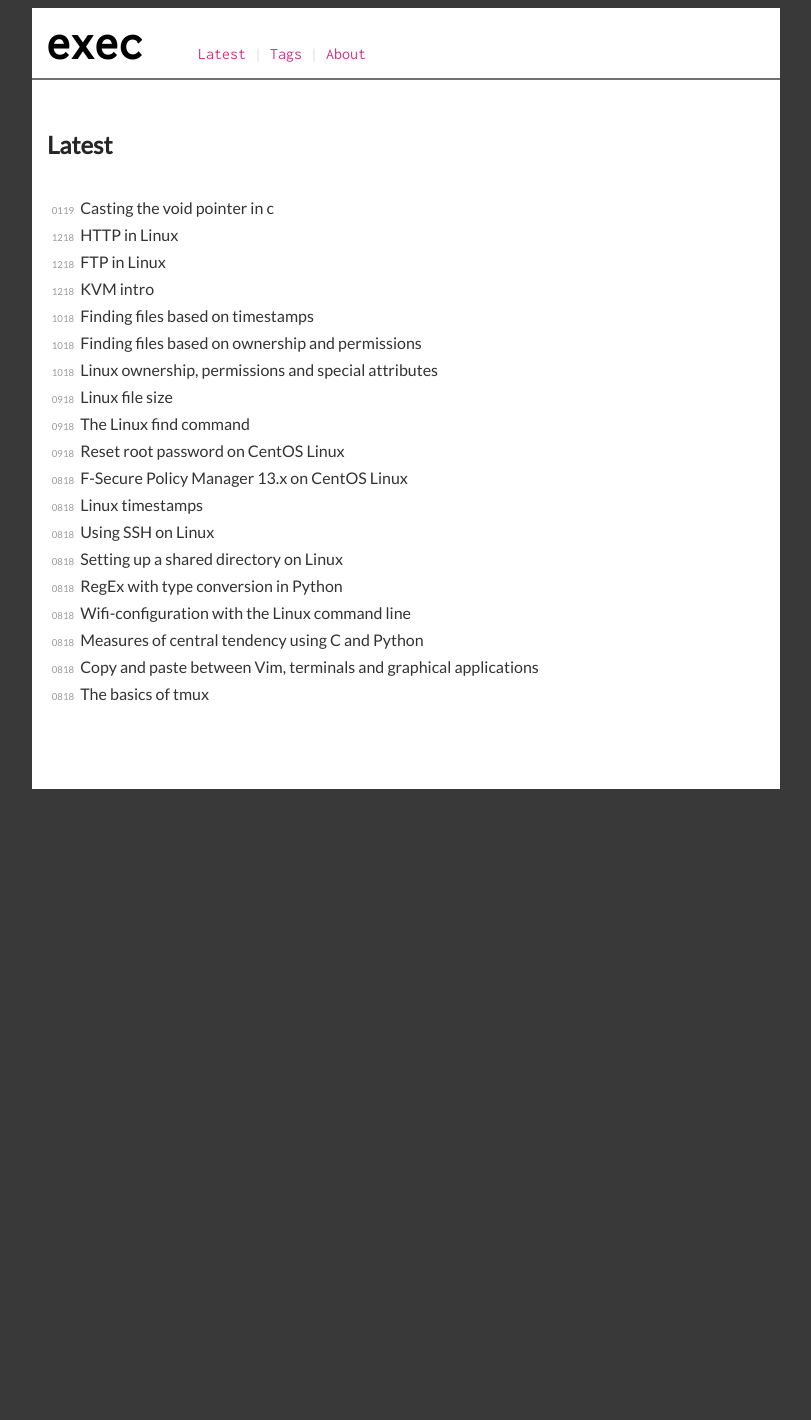
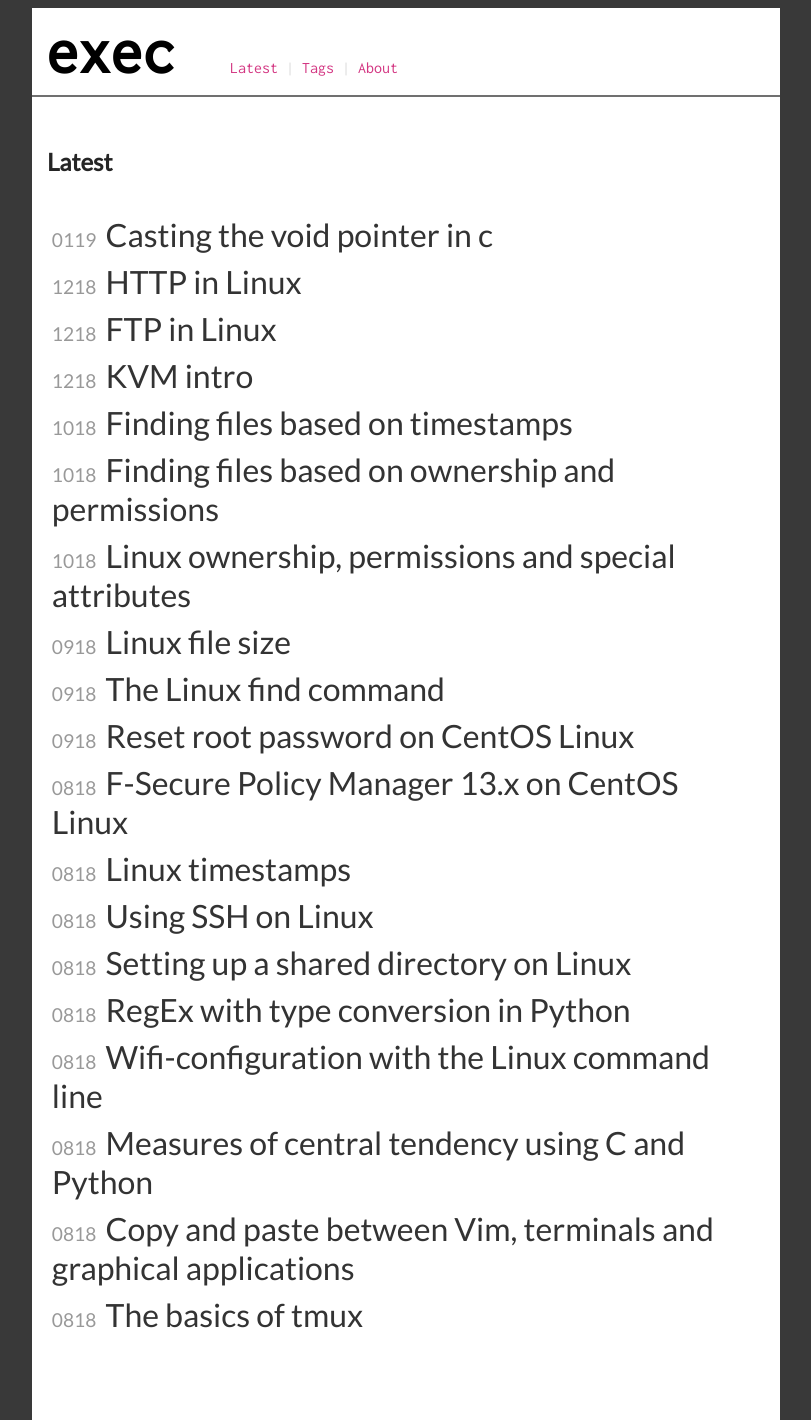
Before and after one commit to execas/execas.github.io, a Jekyll site: the page built from index.html, in a window 1280 px wide. Shown: the whole page, without its empty margins (234-1045 px from the left). Built offline with Jekyll 4.4.1, drawn with Linux system fonts in a browser that asks for light colours; before the commit the page ends 908 px from its top, so only the background shows below that.

Commit message:
Update execas.css

```diff
--- a/css/execas.css
+++ b/css/execas.css
@@ -137,7 +137,7 @@
 }
 
 .header h1 {
-     font-size: 3rem;
+     font-size: 4rem;
      margin-right: 3rem;
      color: #000000;
      display: inline;
@@ -170,7 +170,7 @@
 
 
 .tag-posts h3 {
-    font-size: 1.0rem;
+    font-size: 2.0rem;
     margin-right: 0.5rem;
     margin-top: 0;
     display:inline;
@@ -280,7 +280,7 @@
 
 .post h2 {
      color: #d33682;
-     font-size: 1.9rem;
+     font-size: 2.5rem;
      margin-top: 2rem;
      margin-bottom:1rem;
      padding-bottom: 10px;
@@ -300,7 +300,7 @@
 
 .post h3 {
      color: #000000;
-     font-size: 1.2rem;
+     font-size: 1.8rem;
      margin-top:2rem;
      margin-bottom:1rem;
 
```
